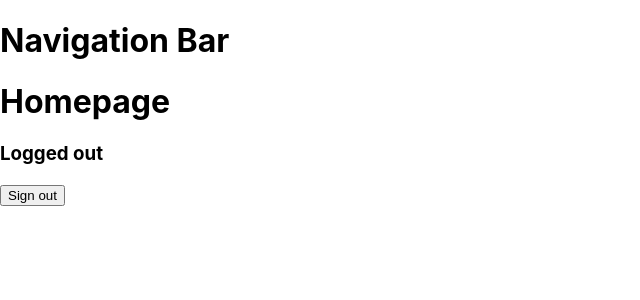
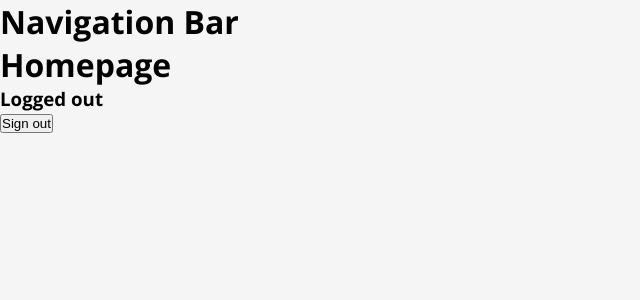
Before and after one commit to doseamp/web-frontend, a React (Create React App) app: page / in a window 1280 px wide. Shown: the top 300 px of the page, without its empty margins (0-640 px from the left). Built offline with nearby package versions, Linux system fonts and the light colour scheme; no server answers.

Commit message:
Setup basic styling

```diff
--- a/package.json
+++ b/package.json
@@ -3,6 +3,9 @@
   "version": "0.1.0",
   "private": true,
   "dependencies": {
+    "@emotion/react": "^11.10.6",
+    "@emotion/styled": "^11.10.6",
+    "@mui/material": "^5.11.9",
     "@testing-library/jest-dom": "^5.16.5",
     "@testing-library/react": "^13.4.0",
     "@testing-library/user-event": "^13.5.0",
--- a/src/index.css
+++ b/src/index.css
@@ -1,13 +1,12 @@
-body {
+@import url("https://fonts.googleapis.com/css2?family=Open+Sans:wght@400;500;600;700&display=swap");
+
+* {
   margin: 0;
-  font-family: -apple-system, BlinkMacSystemFont, 'Segoe UI', 'Roboto', 'Oxygen',
-    'Ubuntu', 'Cantarell', 'Fira Sans', 'Droid Sans', 'Helvetica Neue',
-    sans-serif;
-  -webkit-font-smoothing: antialiased;
-  -moz-osx-font-smoothing: grayscale;
+  padding: 0;
 }
 
-code {
-  font-family: source-code-pro, Menlo, Monaco, Consolas, 'Courier New',
-    monospace;
+body {
+  color: #000000;
+  background: #f5f5f5;
+  font-family: "Open Sans", sans-serif;
 }
```
Also changed, not shown: 1 other file (tests, documents, lock files or other folders).
